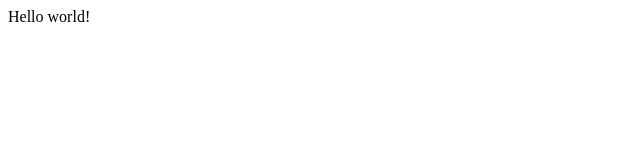
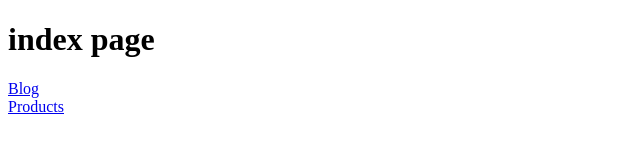
Before and after one commit to rafadona/gatsby-learning, a Gatsby site: page / in a window 1280 px wide. Shown: the whole page, without its empty margins (0-640 px from the left). Built offline with nearby package versions, Linux system fonts and the light colour scheme; Gatsby itself is replaced by a stand-in of ours.

Commit message:
testing link

```diff
--- a/src/pages/index.js
+++ b/src/pages/index.js
@@ -1,5 +1,16 @@
-import React from "react"
+import React from 'react'
+import Gatsby, { Link } from "gatsby";
 
-export default function Home() {
-  return <div>Hello world!</div>
+function index() {
+  return (
+    <div>
+      <h1>index page</h1>
+      <Link to="/blog/">Blog</Link>
+      <div><Link to="/products/">Products</Link></div>
+
+
+    </div>
+  )
 }
+
+export default index
```
Also changed, not shown: src/pages/blog.js (added, +12 -0 lines), src/pages/products.js (added, +14 -0 lines).
